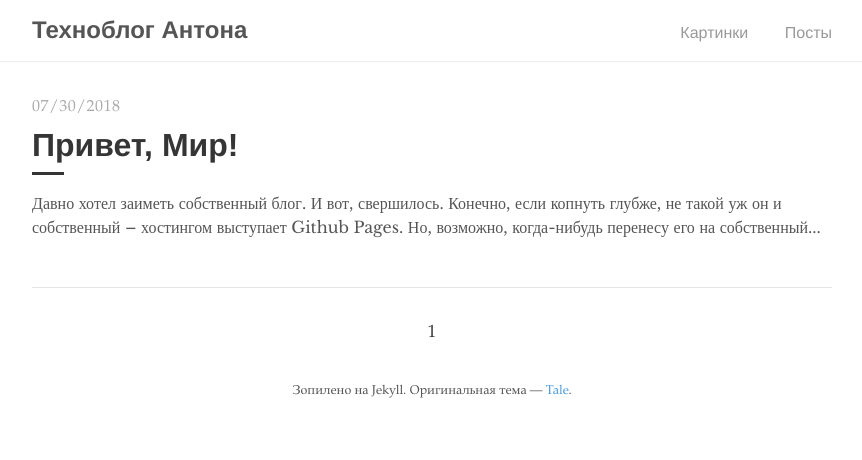
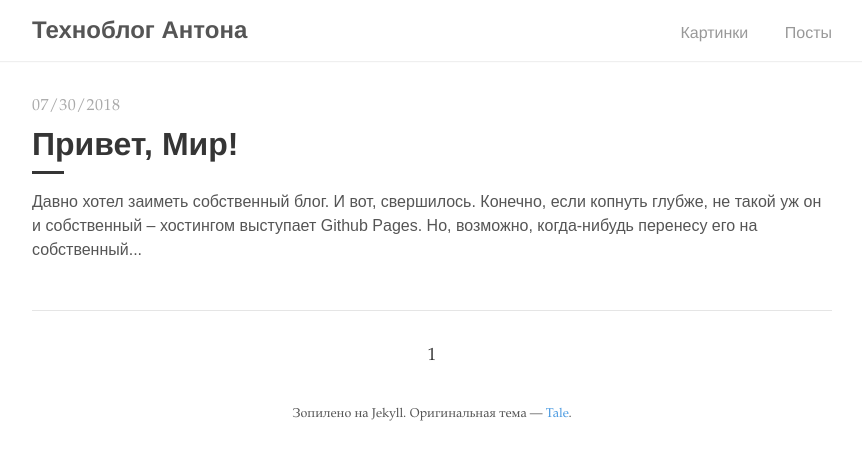
Before and after one commit to AntonEvmenenko/antonevmenenko.github.io, a Jekyll site: the page built from index.html, in a window 1280 px wide. Shown: the top 460 px of the page, without its empty margins (208-1070 px from the left). Built offline with Jekyll 4.4.1, drawn with Linux system fonts in a browser that asks for light colours; the list of posts is cut into pages by our own code.

Commit message:
default font changed to Arial

```diff
--- a/_sass/tale/_variables.scss
+++ b/_sass/tale/_variables.scss
@@ -11,7 +11,7 @@ $shadow-color: rgba(0, 0, 0, .2);
 $code-color: #bf616a;
 
 // Fonts
-$serif-primary: 'Libre Baskerville', 'Times New Roman', Times, serif;
+$serif-primary: 'Arial', 'Times New Roman', Times, serif;
 $serif-secondary: Palatino, 'Palatino LT STD', 'Palatino Linotype', 'Book Antiqua', 'Georgia', serif;
 $sans-serif: 'Helvetica Neue', 'Segoe UI', Helvetica, Arial, sans-serif;
 $monospaced: Menlo, Monaco, monospace;
```
